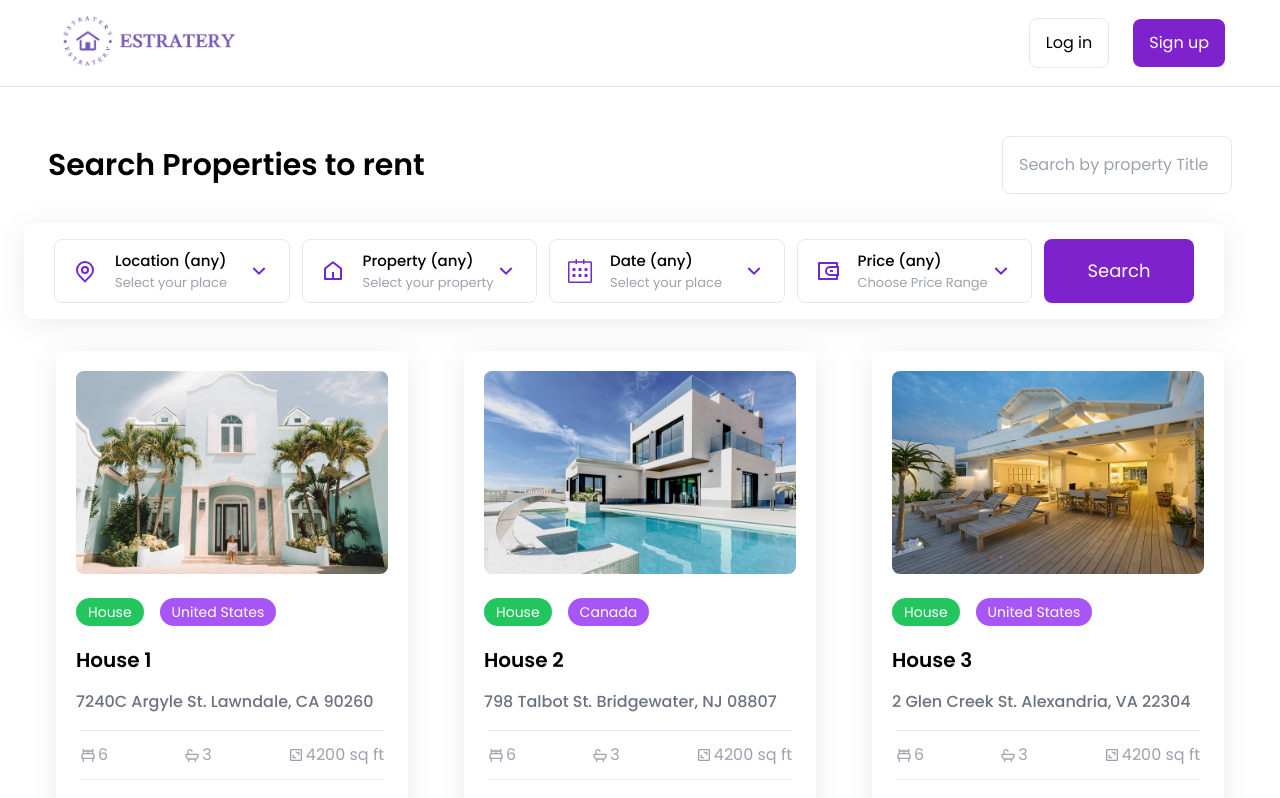
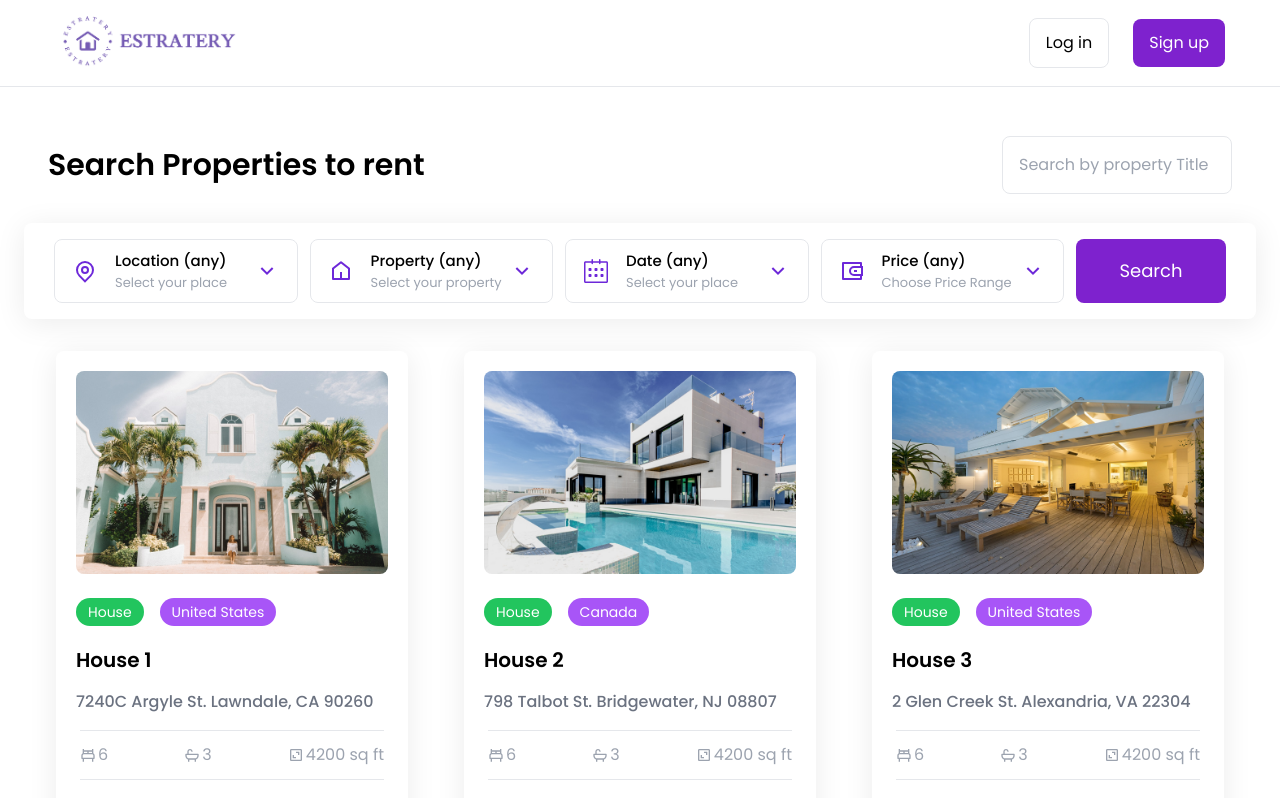
Before and after one commit to Rishita1304/Real-estate, a React (Create React App) app: page / in a window 1280 px wide. Shown: the top 798 px of the page. Built offline with nearby package versions, Linux system fonts and the light colour scheme.

Commit message:
Width changed

```diff
--- a/src/components/Search.js
+++ b/src/components/Search.js
@@ -7,7 +7,7 @@ import DateDropdown from './DateDropdown';
 
 const Search = () => {
   const {handleClick} = useContext(HouseContext)
-  return <div className=' px-2 lg:px-[30px] py-4 max-w-[1200px] flex flex-col lg:flex-row justify-between gap-4 lg:gap-x-3 relative lg:top-2 lg:shadow-1 bg-white lg:bg-transparent lg:backdrop-blur rounded-lg'>
+  return <div className=' px-2 lg:px-[30px] py-4 flex flex-col lg:flex-row justify-between gap-4 lg:gap-x-3 relative lg:top-2 lg:shadow-1 bg-white lg:bg-transparent lg:backdrop-blur rounded-lg'>
     <CountryDropdown/>
     <PropertyDropdown/>
     <DateDropdown/>
```
